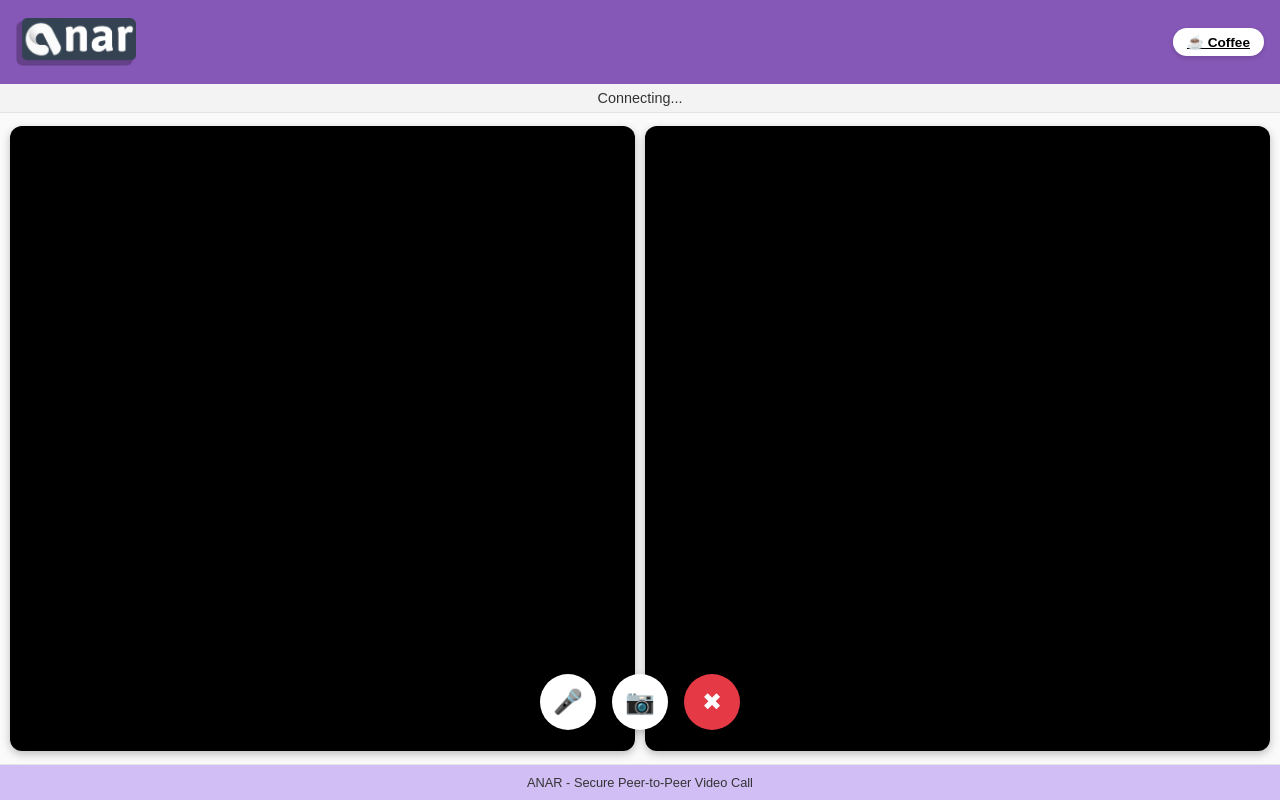
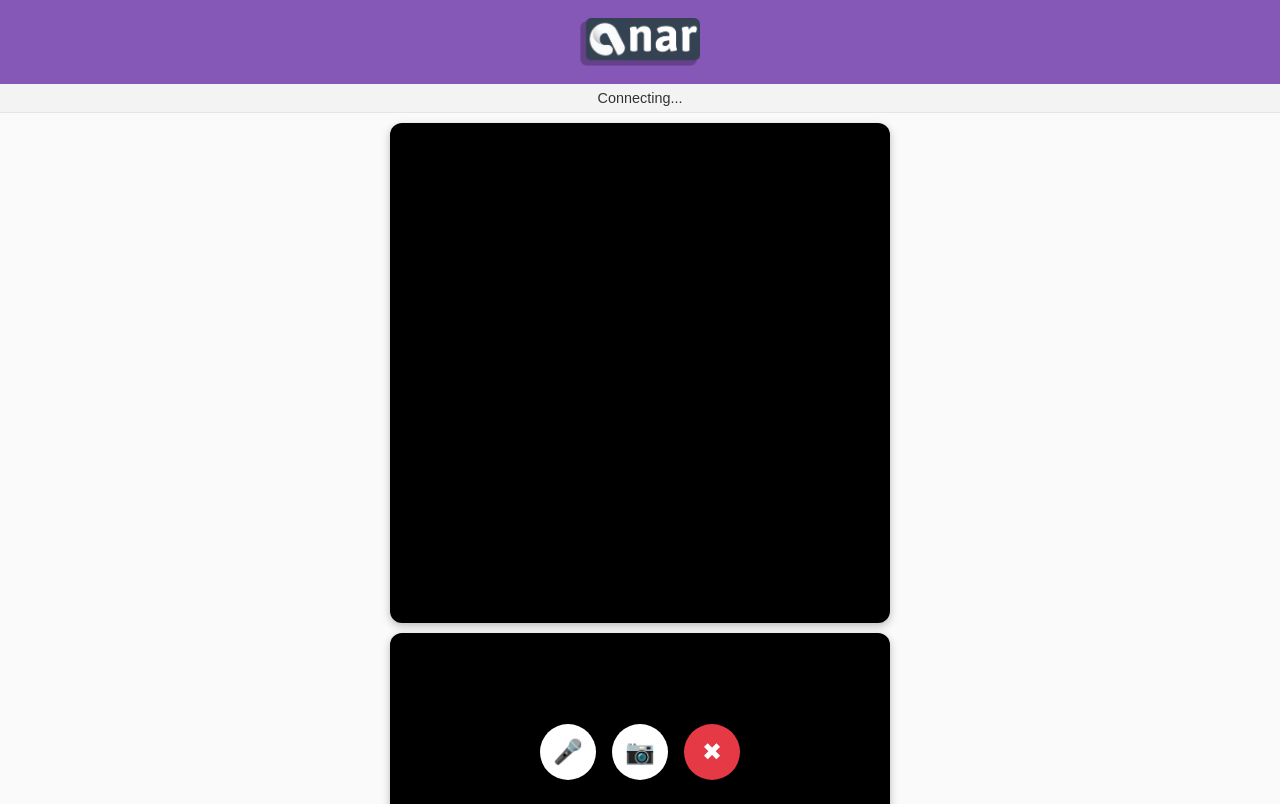
Before and after one commit to Rahultushar-git/anar, a website: page videocall.html in a window 1280 px wide. Shown: the top 804 px of the page. Drawn offline with Linux system fonts and the light colour scheme.

Commit message:
Update videocall.html

```diff
--- a/videocall.html
+++ b/videocall.html
@@ -33,7 +33,7 @@
       padding: 12px 16px;
       display: flex;
       align-items: center;
-      justify-content: space-between;
+      justify-content: center;
       min-height: 60px;
       color: #fff;
     }
@@ -41,16 +41,7 @@
       width: 120px;
       height: auto;
       border-radius: 6px;
-    }
-    .coffee-btn {
-      background: #fff;
-      color: #000;
-      padding: 6px 14px;
-      border-radius: 18px;
-      font-weight: 600;
-      font-size: 0.85rem;
-      box-shadow: 0 2px 4px rgba(0,0,0,0.15);
-      white-space: nowrap;
+      cursor: pointer;
     }
 
     /* Status */
@@ -63,40 +54,31 @@
       border-bottom: 1px solid #e5e5e5;
     }
 
-    /* Video area: always side by side */
+    /* Video area: stacked vertically */
     .video-area {
       flex: 1;
       display: flex;
+      flex-direction: column;
+      align-items: center;
       justify-content: center;
-      align-items: center;
       background: var(--chat-bg);
       padding: 10px;
       gap: 10px;
     }
     video {
-      flex: 1 1 50%;
-      aspect-ratio: 1 / 1;   /* square */
-      max-width: 100%;
+      width: 100%;
+      max-width: 500px;
+      aspect-ratio: 1 / 1;  /* square */
       object-fit: cover;
       border-radius: 12px;
       background: #000;
       box-shadow: 0 3px 8px rgba(0,0,0,0.25);
     }
 
-    /* No stacking on mobile — keep row layout */
-    @media (max-width: 768px) {
-      .video-area {
-        flex-direction: row;
-      }
-      video {
-        width: 50%;
-      }
-    }
-
     /* Floating Control Bar */
     .controls {
       position: absolute;
-      bottom: 70px;
+      bottom: 20px;
       left: 50%;
       transform: translateX(-50%);
       display: flex;
@@ -120,22 +102,12 @@
       background: var(--danger);
       color: #fff;
     }
-
-    .footer {
-      text-align: center;
-      padding: 10px;
-      font-size: 0.8rem;
-      background: #D0BEF4;
-      border-top: 1px solid #e6e6e6;
-      color: #333;
-    }
   </style>
 </head>
 <body>
   <div class="app">
     <div class="header">
       <img src="logo.png" alt="ANAR Logo" class="logo" onclick="window.location.href='https://rahultushar-git.github.io/anar/'">
-      <a class="coffee-btn" href="https://buymeacoffee.com/rahultushar" target="_blank">☕ Coffee</a>
     </div>
 
     <div class="status" id="status">Connecting...</div>
@@ -150,10 +122,6 @@
       <button class="control-btn" id="micBtn">🎤</button>
       <button class="control-btn" id="camBtn">📷</button>
       <button class="control-btn end-btn" id="endBtn">✖</button>
-    </div>
-
-    <div class="footer">
-      ANAR - Secure Peer-to-Peer Video Call
     </div>
   </div>
 
```
